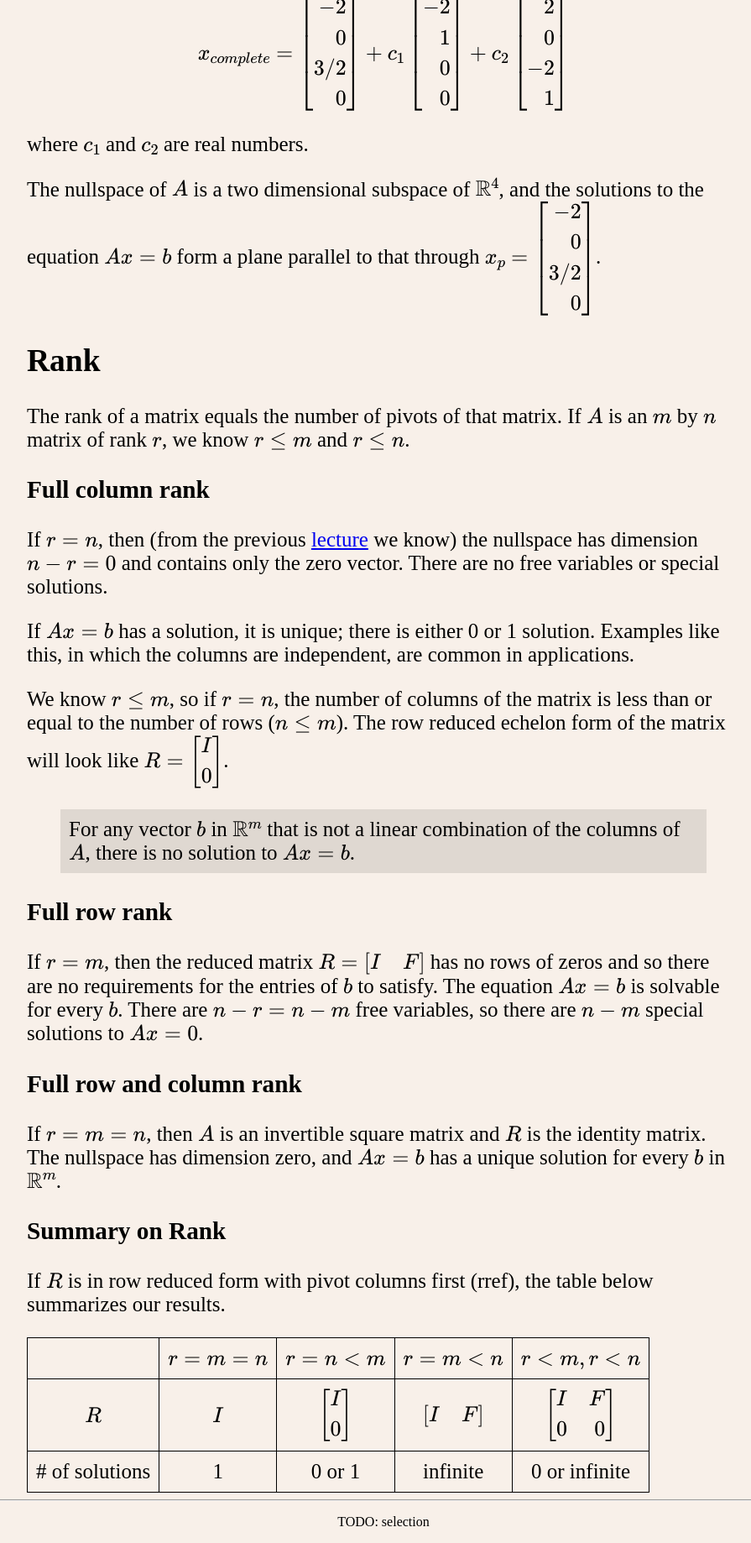
After one commit to harplife/linear_algebra_notes, a Flask app: template templates/lecture_note_8.html in a window 1280 px wide. The commit adds this page. Shown: the part 2312-4150 px from the top of the page at 84% size, without its empty margins (183-1078 px from the left). Run offline with Flask 2, Linux system fonts and the light colour scheme; the template is opened without the code that fills it, so the values that code supplies are empty.

Commit message:
lecture 7 done

```diff
--- a/static/styles/custom_style.css
+++ b/static/styles/custom_style.css
@@ -154,3 +154,13 @@ input:checked + .slider:before {
 .large-math {
   overflow: auto;
 }
+
+table, th, td {
+  border:1px solid black;
+  border-collapse: collapse;
+  text-align: center;
+}
+
+th, td {
+  padding: 10px;
+}
--- a/templates/lecture_note_7.html
+++ b/templates/lecture_note_7.html
@@ -81,7 +81,6 @@
     </div>
   </p>
 
-  <h2>Editor's Note</h2>
   <p>
     By exchanging some columns, \(R\) can be rewritten with a copy of the identity matrix \(I\) in the upper left corner,
     possibly followed by some free columns \(F\) on the right.
@@ -91,6 +90,9 @@
   <p>
     If <span class="nowrapi">nullspace matrix</span> \(N=\mymat{-F\\I}\), then \(RN=0\). The columns of \(N\) are the special solutions.
   </p>
+  <p>
+    Editor's Note: this section will make more sense on the next <a href="./8">lecture</a>.
+  </p>
 
 </main>
 
--- /dev/null
+++ b/templates/lecture_note_8.html
@@ -0,0 +1,155 @@
+{% extends "common/layout.html" %}
+
+{% block title %}An overview of key ideas{% endblock %}
+
+{% block main %}
+
+<main id="main-content">
+  <h1>Solving \(Ax=b\): row reduced form \(R\)</h1>
+  <p>
+    When does \(Ax=b\) have solutions \(x\), and how can we describe those solutions?
+  </p>
+
+  <h2>Solvability conditions on \(b\)</h2>
+  <p>
+    We again use the example:
+    \[ A = \mymat{1&2&2&2\\2&4&6&8\\3&6&8&10} \]
+    The third row of \(A\) is the sum of its first and seconds rows, so we know that if \(Ax=b\), the third component of \(b\) equals the sum of its first and
+    second components. If \(b\) does not satisfy \(b_3=b_1+b_2\), the system has no solution.
+  </p>
+
+  <figure>
+    <blockquote>
+      <p>If a combination of the rows of \(A\) gives the zero row, then the same combination of the entries of \(b\) must equal zero.</p>
+    </blockquote>
+  </figure>
+
+  <p>
+    One way to find out whether \(Ax=b\) is solvable is to use elimination on the augmented matrix. If a row of \(A\) is completely eliminated, so is the
+    corresponding entry in \(b\). In our example, row 3 of \(A\) is completely eliminated:
+    \[
+      \left[\begin{array}{rrrr|r}
+        1&2&2&2&b_1 \\
+        2&4&6&8&b_2 \\
+        3&6&8&10&b_3
+      \end{array}\right]
+      \rightarrow \cdots \rightarrow
+      \left[\begin{array}{rrrr|r}
+        1&2&2&2&b_1 \\
+        0&0&2&4&b_2-2b_1 \\
+        0&0&0&0&b_3-b_2-b_1
+      \end{array}\right]
+    \]
+    If \(Ax=b\) has a solution, then \(b_3-b_2-b_1=0\). For example, we could choose \(b=\mymat{1\\5\\6}\).
+  </p>
+  <p>
+    From an earlier lecture, we know that \(Ax=b\) is solvable exactly when \(b\) is in the column space \(C(A)\). We have these two conditions on b;
+    in fact, they are equivalent.
+  </p>
+
+  <h2>Complete solution</h2>
+  <p>
+    In order to find all solutions to \(Ax=b\), we first check that the equation is solvable, then find a particular solution.
+    We get the complete solution of the equation by adding the particular solution to all the vectors in the nullspace.
+  </p>
+
+  <h3>A particular solution</h3>
+  <p>
+    One way to find a particular solution to the equation \(Ax=b\) is to set all free variables to zero, then solve for the pivot variables.
+    For our example matrix \(A\), we let \(x_2=x_4=0\) to get the system of equations:
+    \[
+      \mysys{
+        x_1+2x_3 &= 1 \\
+        2x_3 &= 3
+      }
+    \]
+    Our particular solution is:
+    \[ x_p = \mymat{-2\\0\\3/2\\0} \]
+  </p>
+
+  <h3>Combined with the nullspace</h3>
+  <p>
+    The general solution to \(Ax=b\) is given by \(x_{complete} = x_p+x_n\), where \(x_n\) is a generic vector in the nullspace.
+    To see this, we add \(Ax_p=b\) to \(Ax_n=0\) and get \(A(x_p+x_n)=b\) for every vector \(x_n\) in the nullspace.
+  </p>
+  <p>
+    Last lecture we learned that the nullspace of \(A\) is the collection of all combinations of the special solutions \(\mymat{-2\\1\\0\\0}\) and
+    \(\mymat{2\\0\\-2\\1}\). So the complete solution to the equation \(Ax=\mymat{1\\5\\6}\) is:
+    \[
+      x_{complete} = \mymat{-2\\0\\3/2\\0} + c_1\mymat{-2\\1\\0\\0} + c_2\mymat{2\\0\\-2\\1}
+    \]
+    where \(c_1\) and \(c_2\) are real numbers.
+  </p>
+  <p>
+    The nullspace of \(A\) is a two dimensional subspace of \(\mathbb{R}^4\), and the solutions to the equation \(Ax=b\) form a plane parallel to that
+    through \(x_p = \mymat{-2\\0\\3/2\\0}\).
+  </p>
+
+  <h2>Rank</h2>
+  <p>
+    The rank of a matrix equals the number of pivots of that matrix. If \(A\) is an \(m\) by \(n\) matrix of rank \(r\),
+    we know \(r \leq m\) and \(r \leq n\).
+  </p>
+
+  <h3>Full column rank</h3>
+  <p>
+    If \(r=n\), then (from the previous <a href="./7">lecture</a> we know) the nullspace has dimension \(n-r=0\) and contains only the zero vector.
+    There are no free variables or special solutions.
+  </p>
+  <p>
+    If \(Ax=b\) has a solution, it is unique; there is either 0 or 1 solution. Examples like this, in which the columns are independent, are common in
+    applications.
+  </p>
+  <p>
+    We know \(r \leq m\), so if \(r=n\), the number of columns of the matrix is less than or equal to the number of rows (\(n \leq m\)).
+    The row reduced echelon form of the matrix will look like \(R=\mymat{I\\0}\).
+  </p>
+  <figure>
+    <blockquote>
+      <p>For any vector \(b\) in \(\mathbb{R}^m\) that is not a linear combination of the columns of \(A\), there is no solution to \(Ax=b\).</p>
+    </blockquote>
+  </figure>
+
+  <h3>Full row rank</h3>
+  <p>
+    If \(r = m\), then the reduced matrix \(R=\mymat{I&F}\) has no rows of zeros and so there are no requirements for the entries of \(b\) to satisfy.
+    The equation \(Ax=b\) is solvable for every \(b\). There are \(n-r=n-m\) free variables, so there are \(n-m\) special solutions to \(Ax=0\).
+  </p>
+
+  <h3>Full row and column rank</h3>
+  <p>
+    If \(r=m=n\), then \(A\) is an invertible square matrix and \(R\) is the identity matrix. The nullspace has
+    dimension zero, and \(Ax=b\) has a unique solution for every \(b\) in \(\mathbb{R}^m\).
+  </p>
+
+  <h3>Summary on Rank</h3>
+  <p>
+    If \(R\) is in row reduced form with pivot columns first (rref), the table below summarizes our results.
+  </p>
+  <table>
+    <tr>
+      <th></th>
+      <th>\(r = m = n\)</th>
+      <th>\(r = n < m\)</th>
+      <th>\(r = m < n\)</th>
+      <th>\(r < m, r < n\)</th>
+    </tr>
+    <tr>
+      <td>\(R\)</td>
+      <td>\(I\)</td>
+      <td>\(\mymat{I\\0}\)</td>
+      <td>\(\mymat{I&F}\)</td>
+      <td>\(\mymat{I&F\\0&0}\)</td>
+    </tr>
+    <tr>
+      <td># of solutions</td>
+      <td>1</td>
+      <td>0 or 1</td>
+      <td>infinite</td>
+      <td>0 or infinite</td>
+    </tr>
+  </table>
+
+</main>
+
+{% endblock %}
```
Also changed, not shown: templates/lecture_note_template.html (added, +11 -0 lines).
